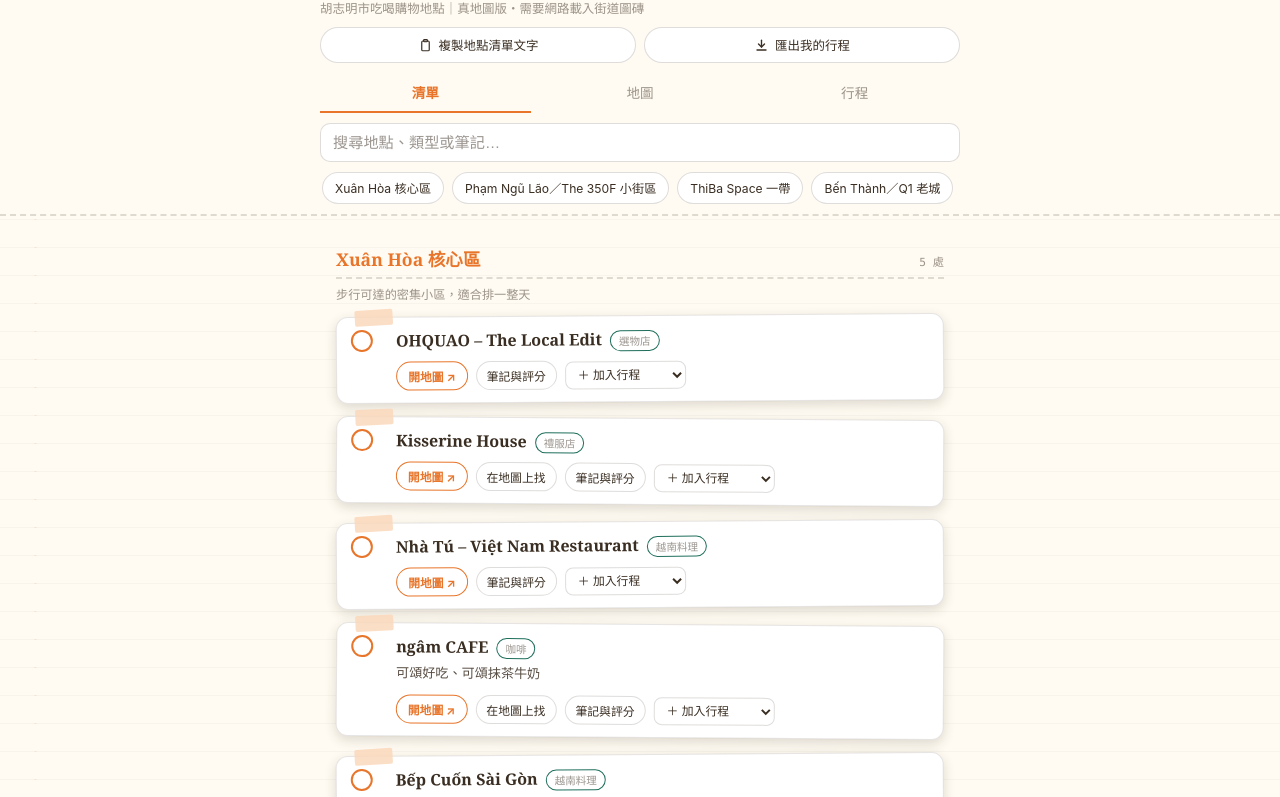
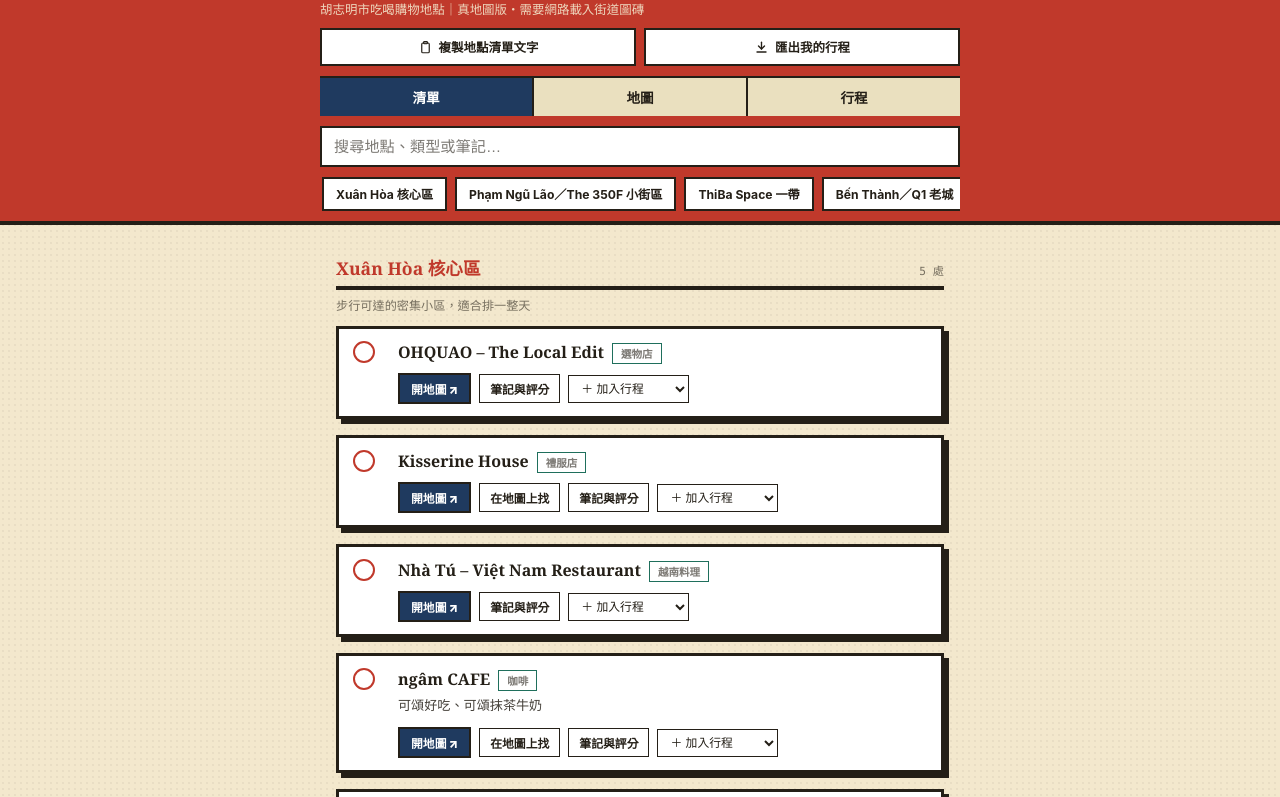
Before and after one commit to amberyehhh/saigon-guide, a plain HTML site: page index.html in a window 1280 px wide. Shown: the part 60-857 px from the top of the page. Drawn offline with nearby package versions, Linux system fonts and the light colour scheme; a web font is replaced by a local one.

Commit message:
Redesign to Showa Retro poster style: flat color blocks, offset shadows, halftone texture

```diff
--- a/index.html
+++ b/index.html
@@ -5,62 +5,61 @@
 <script src="https://unpkg.com/leaflet@1.9.4/dist/leaflet.js"></script>
 <link rel="preconnect" href="https://fonts.googleapis.com">
 <link rel="preconnect" href="https://fonts.gstatic.com" crossorigin>
-<link href="https://fonts.googleapis.com/css2?family=Klee+One:wght@600&display=swap" rel="stylesheet">
+<link href="https://fonts.googleapis.com/css2?family=Zen+Kaku+Gothic+New:wght@700;900&display=swap" rel="stylesheet">
 <style>
   :root{
-    --ink:#3A2E22;
-    --paper:#FFFBF2;
+    --ink:#241F17;
+    --paper:#F3E8CD;
     --paper-raised:#FFFFFF;
-    --paper-sunk:#FFF3DE;
-    --jade:#3672B0;
-    --jade-ink:#3A2E22;
-    --brass:#E8752A;
-    --orange:#E8752A; --orange-soft:#FBD9BC; --blue:#3672B0; --blue-soft:#CFE0F2;
-    --line:rgba(58,46,34,0.16);
-    --line-soft:rgba(58,46,34,0.12);
-    --done-ink:rgba(58,46,34,0.5);
-    --shadow:rgba(58,46,34,0.16);
-    --star-off:rgba(58,46,34,0.22);
-    --star-on:#E8752A;
-    --notebook-line:rgba(58,46,34,0.07); --margin-line:rgba(232,117,42,0.28);
+    --paper-sunk:#EAE0BF;
+    --jade:#2F7A6B;
+    --jade-ink:#241F17;
+    --brass:#C0392B;
+    --orange:#C0392B; --orange-soft:#E0A93A; --blue:#2F7A6B; --blue-soft:#CFE6DF;
+    --navy:#1F3A5F;
+    --line:var(--ink);
+    --line-soft:rgba(36,31,23,0.25);
+    --done-ink:rgba(36,31,23,0.6);
+    --shadow:var(--ink);
+    --star-off:rgba(36,31,23,0.25);
+    --star-on:#C0392B;
   }
   @media (prefers-color-scheme: dark){
     :root{
-      --ink:#F3E9DC; --paper:#211A13; --paper-raised:#2B231A; --paper-sunk:#1A140E;
-      --jade:#7FB0E0; --jade-ink:#F3E9DC; --brass:#F0965A;
-      --orange:#F0965A; --orange-soft:#4A3420; --blue:#7FB0E0; --blue-soft:#233D57;
-      --line:rgba(243,233,220,0.18); --line-soft:rgba(243,233,220,0.12);
-      --done-ink:rgba(243,233,220,0.55); --shadow:rgba(0,0,0,0.4);
-      --star-off:rgba(243,233,220,0.22); --star-on:#F0965A;
-      --notebook-line:rgba(243,233,220,0.06); --margin-line:rgba(240,150,90,0.22);
+      --ink:#F2E9D8; --paper:#1C1712; --paper-raised:#241F17; --paper-sunk:#151109;
+      --jade:#4FA893; --jade-ink:#F2E9D8; --brass:#D9614F;
+      --orange:#D9614F; --orange-soft:#E8BB5E; --blue:#4FA893; --blue-soft:#233D34;
+      --navy:#5A7FA8;
+      --line:var(--ink); --line-soft:rgba(242,233,216,0.25);
+      --done-ink:rgba(242,233,216,0.62); --shadow:#000;
+      --star-off:rgba(242,233,216,0.25); --star-on:#D9614F;
     }
   }
   :root[data-theme="dark"]{
-    --ink:#F3E9DC; --paper:#211A13; --paper-raised:#2B231A; --paper-sunk:#1A140E;
-    --jade:#7FB0E0; --jade-ink:#F3E9DC; --brass:#F0965A;
-    --orange:#F0965A; --orange-soft:#4A3420; --blue:#7FB0E0; --blue-soft:#233D57;
-    --line:rgba(243,233,220,0.18); --line-soft:rgba(243,233,220,0.12);
-    --done-ink:rgba(243,233,220,0.55); --shadow:rgba(0,0,0,0.4);
-    --star-off:rgba(243,233,220,0.22); --star-on:#F0965A;
-    --notebook-line:rgba(243,233,220,0.06); --margin-line:rgba(240,150,90,0.22);
+    --ink:#F2E9D8; --paper:#1C1712; --paper-raised:#241F17; --paper-sunk:#151109;
+    --jade:#4FA893; --jade-ink:#F2E9D8; --brass:#D9614F;
+    --orange:#D9614F; --orange-soft:#E8BB5E; --blue:#4FA893; --blue-soft:#233D34;
+    --navy:#5A7FA8;
+    --line:var(--ink); --line-soft:rgba(242,233,216,0.25);
+    --done-ink:rgba(242,233,216,0.62); --shadow:#000;
+    --star-off:rgba(242,233,216,0.25); --star-on:#D9614F;
   }
   :root[data-theme="light"]{
-    --ink:#3A2E22; --paper:#FFFBF2; --paper-raised:#FFFFFF; --paper-sunk:#FFF3DE;
-    --jade:#3672B0; --jade-ink:#3A2E22; --brass:#E8752A;
-    --orange:#E8752A; --orange-soft:#FBD9BC; --blue:#3672B0; --blue-soft:#CFE0F2;
-    --line:rgba(58,46,34,0.16); --line-soft:rgba(58,46,34,0.12);
-    --done-ink:rgba(58,46,34,0.5); --shadow:rgba(58,46,34,0.16);
-    --star-off:rgba(58,46,34,0.22); --star-on:#E8752A;
-    --notebook-line:rgba(58,46,34,0.07); --margin-line:rgba(232,117,42,0.28);
+    --ink:#241F17; --paper:#F3E8CD; --paper-raised:#FFFFFF; --paper-sunk:#EAE0BF;
+    --jade:#2F7A6B; --jade-ink:#241F17; --brass:#C0392B;
+    --orange:#C0392B; --orange-soft:#E0A93A; --blue:#2F7A6B; --blue-soft:#CFE6DF;
+    --navy:#1F3A5F;
+    --line:var(--ink); --line-soft:rgba(36,31,23,0.25);
+    --done-ink:rgba(36,31,23,0.6); --shadow:var(--ink);
+    --star-off:rgba(36,31,23,0.25); --star-on:#C0392B;
   }
 
   *{box-sizing:border-box;}
   html,body{margin:0;padding:0;}
   body{
     background:var(--paper);
-    background-image:
-      repeating-linear-gradient(var(--paper) 0px, var(--paper) 27px, var(--notebook-line) 28px),
-      linear-gradient(90deg, transparent 34px, var(--margin-line) 35px, var(--margin-line) 36px, transparent 37px);
+    background-image:radial-gradient(rgba(36,31,23,0.05) 1px, transparent 1px);
+    background-size:6px 6px;
     color:var(--ink);
     font-family:-apple-system,BlinkMacSystemFont,"Segoe UI","PingFang TC","Noto Sans TC",sans-serif;
     -webkit-font-smoothing:antialiased;
@@ -74,58 +73,52 @@
 
   .wrap{max-width:640px;margin:0 auto;padding:0 16px 72px;}
 
-  header.top{position:sticky;top:0;z-index:20;background:var(--paper);padding:16px 16px 0;border-bottom:2px dashed var(--line);}
+  header.top{position:sticky;top:0;z-index:20;background:var(--orange);color:#F3E8CD;padding:16px 16px 0;border-bottom:4px solid var(--ink);}
   header.top .inner{max-width:640px;margin:0 auto;}
   .title-row{display:flex;align-items:baseline;justify-content:space-between;gap:12px;text-wrap:balance;}
-  h1{font-family:"Klee One",-apple-system,sans-serif;font-weight:600;font-size:1.45rem;margin:0;transform:rotate(-0.6deg);display:inline-block;}
+  h1{font-family:"Zen Kaku Gothic New",-apple-system,sans-serif;font-weight:900;font-size:1.5rem;margin:0;display:inline-block;}
   .lang-vi h1{font-family:-apple-system,BlinkMacSystemFont,"Segoe UI","Noto Sans TC",sans-serif;font-weight:800;}
-  .progress{font-family:ui-monospace,"SF Mono",Menlo,Consolas,monospace;font-variant-numeric:tabular-nums;font-size:0.78rem;color:var(--blue);white-space:nowrap;font-weight:700;}
-  .langbtn{flex:0 0 auto;padding:6px 12px;min-height:32px;border-radius:100px;border:1.5px solid var(--blue);background:var(--blue-soft);color:var(--blue);font-size:0.72rem;font-weight:700;letter-spacing:0.04em;cursor:pointer;transform:rotate(2deg);}
-  .langbtn:active{background:var(--blue);color:#fff;}
-  .subtitle{margin:4px 0 10px;font-size:0.78rem;color:var(--done-ink);}
+  .progress{font-family:ui-monospace,"SF Mono",Menlo,Consolas,monospace;font-variant-numeric:tabular-nums;font-size:0.78rem;color:#fff;white-space:nowrap;font-weight:700;}
+  .langbtn{flex:0 0 auto;padding:6px 12px;min-height:32px;border:2px solid var(--ink);background:var(--navy);color:#fff;font-size:0.72rem;font-weight:900;letter-spacing:0.04em;cursor:pointer;}
+  .langbtn:active{background:var(--ink);}
+  .subtitle{margin:4px 0 10px;font-size:0.78rem;color:#F3E8CD;opacity:0.9;}
 
   .sharebar{display:flex;gap:8px;margin-bottom:10px;}
   .sharebtn{
     flex:1;display:flex;align-items:center;justify-content:center;gap:6px;
-    padding:8px 10px;border-radius:100px;border:1px solid var(--line);
-    background:var(--paper-raised);color:var(--ink);font-size:0.78rem;cursor:pointer;
+    padding:8px 10px;border:2px solid var(--ink);
+    background:var(--paper-raised);color:var(--ink);font-size:0.78rem;cursor:pointer;font-weight:700;
   }
   .sharebtn:active{background:var(--paper-sunk);}
 
-  .tabs{display:flex;gap:4px;margin-top:2px;}
+  .tabs{display:flex;gap:0;margin-top:2px;border-top:2px solid var(--ink);}
   .tab{
-    flex:1;text-align:center;padding:9px 4px;font-size:0.85rem;
-    border:none;background:transparent;color:var(--done-ink);cursor:pointer;
-    border-bottom:2px solid transparent;
+    flex:1;text-align:center;padding:9px 4px;font-size:0.85rem;font-weight:700;
+    border:none;border-right:2px solid var(--ink);background:var(--paper-sunk);color:var(--ink);cursor:pointer;
   }
-  .tab.active{color:var(--orange);border-bottom-color:var(--orange);font-weight:700;}
+  .tab:last-child{border-right:none;}
+  .tab.active{color:#fff;background:var(--navy);}
 
   .search-row{padding:10px 0 10px;}
-  .search{width:100%;padding:10px 12px;border-radius:10px;border:1px solid var(--line);background:var(--paper-raised);color:var(--ink);font-size:0.95rem;outline:none;}
-  .search:focus{border-color:var(--orange);}
+  .search{width:100%;padding:10px 12px;border:2px solid var(--ink);background:var(--paper-raised);color:var(--ink);font-size:0.95rem;outline:none;}
+  .search:focus{border-color:var(--navy);}
   .search::placeholder{color:var(--done-ink);}
 
   .chiprow{display:flex;gap:8px;overflow-x:auto;padding:0 2px 10px;scrollbar-width:none;}
   .chiprow::-webkit-scrollbar{display:none;}
-  .chip{flex:0 0 auto;padding:6px 12px;border-radius:100px;border:1px solid var(--line);background:var(--paper-raised);color:var(--ink);font-size:0.76rem;white-space:nowrap;cursor:pointer;transition:background .15s,color .15s,border-color .15s;}
-  .chip.active{background:var(--orange);border-color:var(--orange);color:#fff;}
+  .chip{flex:0 0 auto;padding:6px 12px;border:2px solid var(--ink);background:var(--paper-raised);color:var(--ink);font-size:0.76rem;font-weight:700;white-space:nowrap;cursor:pointer;transition:background .15s,color .15s,border-color .15s;}
+  .chip.active{background:var(--orange-soft);color:var(--ink);}
 
   .view{display:none;}
   .view.active{display:block;}
 
   section.area{margin-top:30px;scroll-margin-top:210px;}
-  .area-head{display:flex;align-items:baseline;gap:10px;border-bottom:2px dashed var(--line);padding-bottom:6px;margin-bottom:4px;}
-  .area-head h2{font-family:"Noto Serif TC",Georgia,serif;font-size:1.1rem;margin:0;text-wrap:balance;color:var(--orange);}
+  .area-head{display:flex;align-items:baseline;gap:10px;border-bottom:4px solid var(--ink);padding-bottom:6px;margin-bottom:4px;}
+  .area-head h2{font-family:"Noto Serif TC",Georgia,serif;font-size:1.1rem;margin:0;text-wrap:balance;color:var(--orange);font-weight:900;}
   .area-count{font-family:ui-monospace,"SF Mono",Menlo,Consolas,monospace;font-size:0.7rem;color:var(--done-ink);margin-left:auto;}
   .area-desc{font-size:0.76rem;color:var(--done-ink);margin:6px 0 12px;}
 
-  .card{position:relative;background:var(--paper-raised);border:1px solid var(--line-soft);border-radius:12px;padding:12px 14px;margin-bottom:16px;box-shadow:0 4px 12px var(--shadow);transition:opacity .2s;}
-  .card:nth-child(odd){transform:rotate(-0.4deg);}
-  .card:nth-child(even){transform:rotate(0.4deg);}
-  .card::before{
-    content:"";position:absolute;top:-8px;left:18px;width:38px;height:16px;
-    background:var(--orange-soft);opacity:0.85;border-radius:2px;transform:rotate(-3deg);
-  }
+  .card{position:relative;background:var(--paper-raised);border:3px solid var(--ink);padding:12px 14px;margin-bottom:16px;box-shadow:5px 5px 0 var(--shadow);transition:opacity .2s;}
   .card.done{opacity:0.6;}
   .card.hide{display:none;}
   .card-top{display:flex;gap:12px;align-items:flex-start;}
@@ -138,23 +131,23 @@
   .card-name-row{display:flex;align-items:baseline;gap:8px;flex-wrap:wrap;}
   .card-name{font-family:"Noto Serif TC",Georgia,serif;font-size:1rem;font-weight:700;text-wrap:balance;}
   .card.done .card-name{text-decoration:line-through;color:var(--done-ink);}
-  .tag{font-size:0.66rem;padding:2px 8px;border-radius:100px;border:1px solid var(--line);color:var(--done-ink);white-space:nowrap;}
-  .day-pill{font-size:0.66rem;padding:2px 8px;border-radius:100px;background:var(--blue);color:#fff;white-space:nowrap;font-weight:700;}
+  .tag{font-size:0.66rem;padding:2px 8px;border:1.5px solid var(--line);color:var(--done-ink);white-space:nowrap;font-weight:700;}
+  .day-pill{font-size:0.66rem;padding:2px 8px;background:var(--navy);color:#fff;white-space:nowrap;font-weight:900;}
   .card-note{font-size:0.82rem;margin-top:4px;color:var(--ink);opacity:0.85;text-wrap:balance;}
 
   .card-actions{margin-top:9px;display:flex;gap:8px;flex-wrap:wrap;align-items:center;}
-  .maplink{display:inline-flex;align-items:center;gap:5px;font-size:0.74rem;padding:5px 11px;border:1.5px solid var(--orange);color:var(--orange);border-radius:100px;text-decoration:none;transition:background .15s,color .15s;font-weight:700;}
-  .maplink:hover{background:var(--orange);color:#fff;}
-  .ghostbtn{display:inline-flex;align-items:center;gap:4px;font-size:0.74rem;padding:5px 10px;border:1px solid var(--line);color:var(--ink);background:transparent;border-radius:100px;cursor:pointer;}
+  .maplink{display:inline-flex;align-items:center;gap:5px;font-size:0.74rem;padding:5px 11px;border:2px solid var(--ink);background:var(--navy);color:#fff;text-decoration:none;transition:background .15s,color .15s;font-weight:900;}
+  .maplink:hover{background:var(--ink);}
+  .ghostbtn{display:inline-flex;align-items:center;gap:4px;font-size:0.74rem;padding:5px 10px;border:1.5px solid var(--line);color:var(--ink);background:transparent;cursor:pointer;font-weight:700;}
   .ghostbtn:active{background:var(--paper-sunk);}
-  .daypick{font-size:0.74rem;padding:5px 8px;border:1px solid var(--line);border-radius:8px;background:var(--paper-raised);color:var(--ink);}
+  .daypick{font-size:0.74rem;padding:5px 8px;border:1.5px solid var(--line);background:var(--paper-raised);color:var(--ink);}
 
-  .detail{display:none;margin-top:10px;padding-top:10px;border-top:1px dashed var(--line);}
+  .detail{display:none;margin-top:10px;padding-top:10px;border-top:2px dashed var(--line-soft);}
   .detail.open{display:block;}
   .stars{display:flex;margin:-9px -9px 8px 0;}
   .star{background:none;border:none;font-size:1.1rem;line-height:1;cursor:pointer;padding:11px 9px;color:var(--star-off);}
   .star.on{color:var(--star-on);}
-  .notearea{width:100%;min-height:56px;resize:vertical;padding:8px 10px;border-radius:8px;border:1px dashed var(--line);background:var(--paper-sunk);color:var(--ink);font-size:0.84rem;font-family:inherit;outline:none;}
+  .notearea{width:100%;min-height:56px;resize:vertical;padding:8px 10px;border:2px dashed var(--line);background:var(--paper-sunk);color:var(--ink);font-size:0.84rem;font-family:inherit;outline:none;}
   .notearea:focus{border-color:var(--orange);}
 
   .empty-msg{display:none;text-align:center;padding:40px 0;color:var(--done-ink);font-size:0.9rem;}
@@ -163,7 +156,7 @@
   /* ---- real map view ---- */
   #leafletMap{
     width:100%;height:calc(100dvh - 210px);min-height:460px;
-    border:1px solid var(--line);border-radius:12px;margin-top:14px;
+    border:3px solid var(--ink);margin-top:14px;
     background:var(--paper-sunk);
     position:relative;
   }
@@ -171,12 +164,12 @@
   .leaflet-control-zoom a{width:40px !important;height:40px !important;line-height:40px !important;font-size:1.1rem !important;}
   .cute-pin{
     width:26px;height:26px;border-radius:50% 50% 50% 0;transform:rotate(-45deg);
-    border:2.5px solid #fff;box-shadow:0 2px 5px rgba(58,46,34,0.25);
+    border:2.5px solid #fff;box-shadow:0 2px 5px rgba(36,31,23,0.3);
     display:flex;align-items:center;justify-content:center;
   }
   .cute-pin::after{content:"";width:7px;height:7px;border-radius:50%;background:rgba(255,255,255,0.9);}
   .cute-pin.done{opacity:0.5;}
-  .leaflet-popup-content-wrapper{background:var(--paper-raised);color:var(--ink);border-radius:10px;}
+  .leaflet-popup-content-wrapper{background:var(--paper-raised);color:var(--ink);border-radius:2px;border:2px solid var(--ink);}
   .leaflet-popup-tip{background:var(--paper-raised);}
   .leaflet-popup-content{font-size:0.82rem;margin:10px 22px 10px 12px;line-height:1.5;}
   .popup-name{font-family:"Noto Serif TC",Georgia,serif;font-weight:700;font-size:0.92rem;display:block;margin-bottom:3px;}
@@ -191,28 +184,24 @@
   .legend-dot{width:9px;height:9px;border-radius:50%;flex:0 0 auto;}
   .map-note{font-size:0.74rem;color:var(--done-ink);margin-top:14px;line-height:1.6;}
 
-  .day-card{position:relative;background:var(--paper-raised);border:1px solid var(--line-soft);border-radius:12px;padding:12px 14px;margin-top:20px;box-shadow:0 4px 12px var(--shadow);}
-  .day-card::before{
-    content:"";position:absolute;top:-8px;left:18px;width:38px;height:16px;
-    background:var(--blue-soft);opacity:0.85;border-radius:2px;transform:rotate(3deg);
-  }
-  .day-head{display:flex;align-items:center;gap:8px;margin-bottom:8px;}
-  .day-head h3{font-family:"Klee One",sans-serif;font-weight:600;font-size:1.05rem;margin:0;color:var(--blue);}
+  .day-card{position:relative;background:var(--paper-raised);border:3px solid var(--ink);padding:0 0 12px;margin-top:20px;box-shadow:5px 5px 0 var(--shadow);}
+  .day-head{display:flex;align-items:center;gap:8px;margin-bottom:8px;background:var(--navy);color:#fff;padding:8px 14px;border-bottom:3px solid var(--ink);}
+  .day-head h3{font-family:"Zen Kaku Gothic New",sans-serif;font-weight:900;font-size:1.05rem;margin:0;}
   .lang-vi .day-head h3{font-family:-apple-system,BlinkMacSystemFont,"Segoe UI","Noto Sans TC",sans-serif;font-weight:800;}
-  .day-count{font-size:0.7rem;color:var(--done-ink);margin-left:auto;}
-  .day-del{background:none;border:none;color:var(--done-ink);font-size:0.9rem;cursor:pointer;padding:11px;margin:-11px -11px -11px -4px;min-width:40px;min-height:40px;}
-  .day-empty{font-size:0.78rem;color:var(--done-ink);padding:6px 0;}
-  .day-item{display:flex;align-items:center;gap:8px;padding:7px 0;border-top:1px dashed var(--line-soft);}
+  .day-count{font-size:0.7rem;color:#fff;opacity:0.85;margin-left:auto;}
+  .day-del{background:none;border:none;color:#fff;font-size:0.9rem;cursor:pointer;padding:11px;margin:-11px -11px -11px -4px;min-width:40px;min-height:40px;}
+  .day-empty{font-size:0.78rem;color:var(--done-ink);padding:6px 14px;}
+  .day-item{display:flex;align-items:center;gap:8px;padding:7px 14px;border-top:2px dashed var(--line-soft);}
   .day-item:first-of-type{border-top:none;}
   .day-item-name{flex:1;font-size:0.86rem;text-wrap:balance;}
   .day-item-btns{display:flex;gap:8px;}
-  .miniBtn{background:none;border:1px solid var(--line);color:var(--ink);border-radius:8px;width:40px;height:40px;font-size:0.9rem;cursor:pointer;display:flex;align-items:center;justify-content:center;}
+  .miniBtn{background:none;border:1.5px solid var(--line);color:var(--ink);width:40px;height:40px;font-size:0.9rem;cursor:pointer;display:flex;align-items:center;justify-content:center;}
   .miniBtn:disabled{opacity:0.35;cursor:default;}
-  .add-day-btn{width:100%;margin-top:16px;padding:10px;border:1px dashed var(--line);border-radius:10px;background:transparent;color:var(--orange);font-size:0.86rem;cursor:pointer;font-weight:700;}
+  .add-day-btn{width:100%;margin-top:16px;padding:10px;border:2px dashed var(--line);background:transparent;color:var(--orange);font-size:0.86rem;cursor:pointer;font-weight:900;}
 
   .toast{
     position:fixed;left:50%;bottom:24px;transform:translateX(-50%) translateY(8px);
-    background:var(--ink);color:var(--paper);font-size:0.82rem;padding:9px 16px;border-radius:100px;
+    background:var(--ink);color:var(--paper);font-size:0.82rem;padding:9px 16px;border:2px solid var(--ink);
     opacity:0;pointer-events:none;transition:opacity .18s, transform .18s;z-index:50;
   }
   .toast.show{opacity:1;transform:translateX(-50%) translateY(0);}
```
